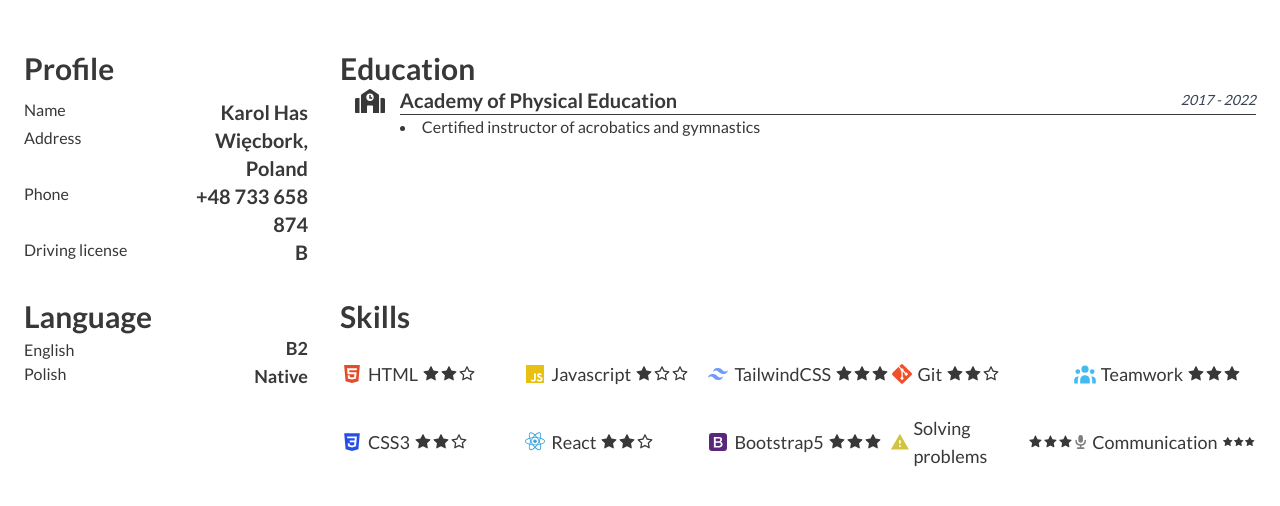
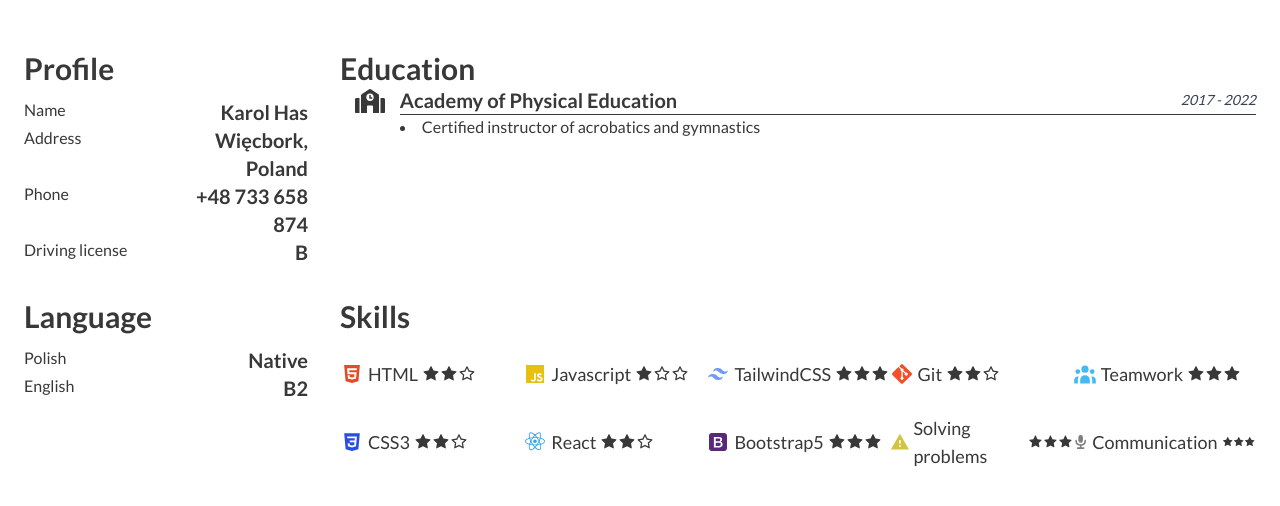
Before and after one commit to karolhas/CV, a React (Vite) app: page / in a window 1280 px wide. Shown: the part 718-1224 px from the top of the page. Built offline with nearby package versions, Linux system fonts and the light colour scheme.

Commit message:
Changed Language component style and values

```diff
--- a/src/components/Language.tsx
+++ b/src/components/Language.tsx
@@ -1,19 +1,13 @@
+import { LanguageCard } from "./common/Language";
+
 function Language() {
   return (
     <div className="flex w-full flex-col">
       <div>
-        <h2 className="text-3xl font-semibold">Language</h2>
+        <h2 className="mb-3 text-3xl font-semibold">Language</h2>
       </div>
-      <div className="grid grid-cols-2 items-center justify-between">
-        <div className="col-span-1 ">
-          <p>English</p>
-          <p>Polish</p>
-        </div>
-        <div className="col-span-1 text-right text-lg font-semibold">
-          <p>B2</p>
-          <p>Native</p>
-        </div>
-      </div>
+      <LanguageCard caption={"Polish"} description={"Native"} />
+      <LanguageCard caption={"English"} description={"B2"} />
     </div>
   );
 }
--- /dev/null
+++ b/src/components/common/Language/index.tsx
@@ -0,0 +1,16 @@
+interface LanguageProps {
+  caption: string;
+  description: string;
+}
+
+export const LanguageCard = ({
+  caption,
+  description,
+}: React.PropsWithChildren<LanguageProps>) => {
+  return (
+    <div className="grid grid-cols-2">
+      <div>{caption}</div>
+      <div className="text-right text-xl font-semibold">{description}</div>
+    </div>
+  );
+};
--- a/src/components/common/index.tsx
+++ b/src/components/common/index.tsx
@@ -1,2 +1,3 @@
 export { SkillCard } from "./Skills";
 export { ProfileCard } from "./Profile";
+export { LanguageCard } from "./Language";
```
